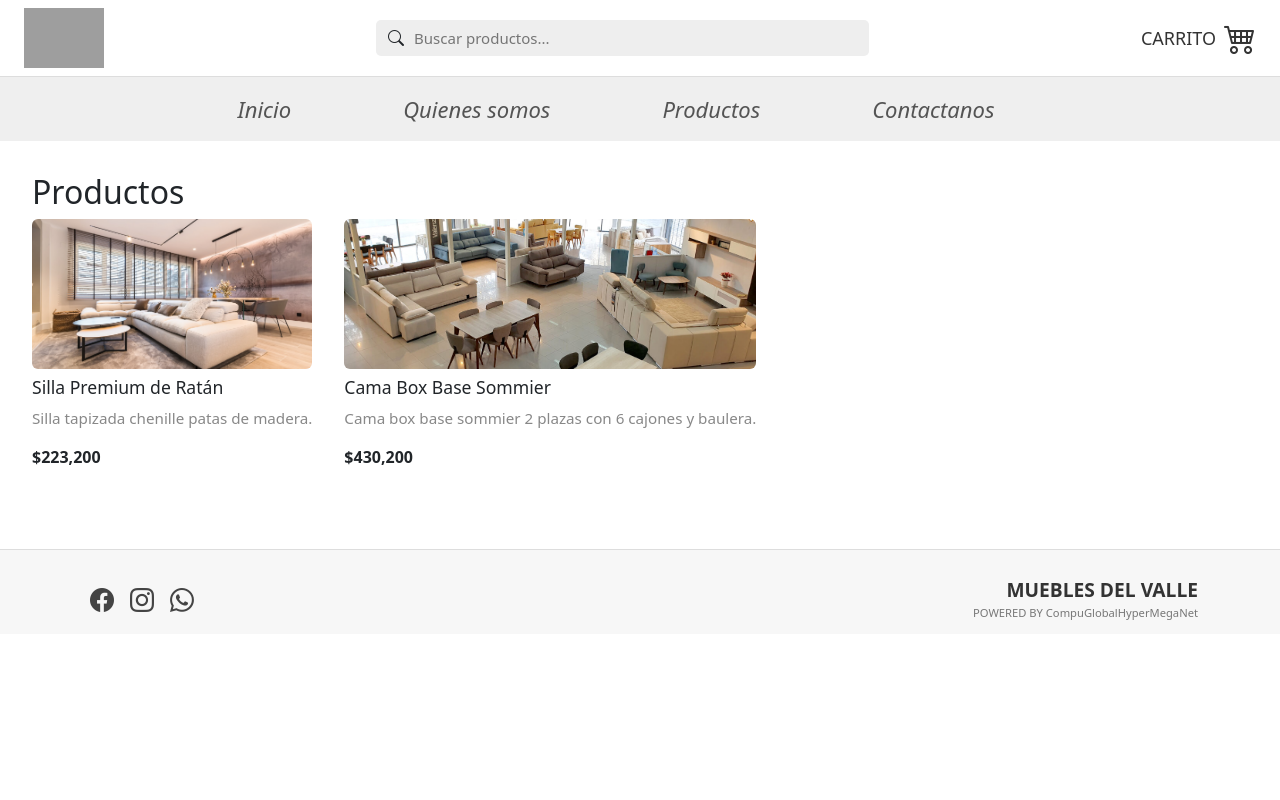
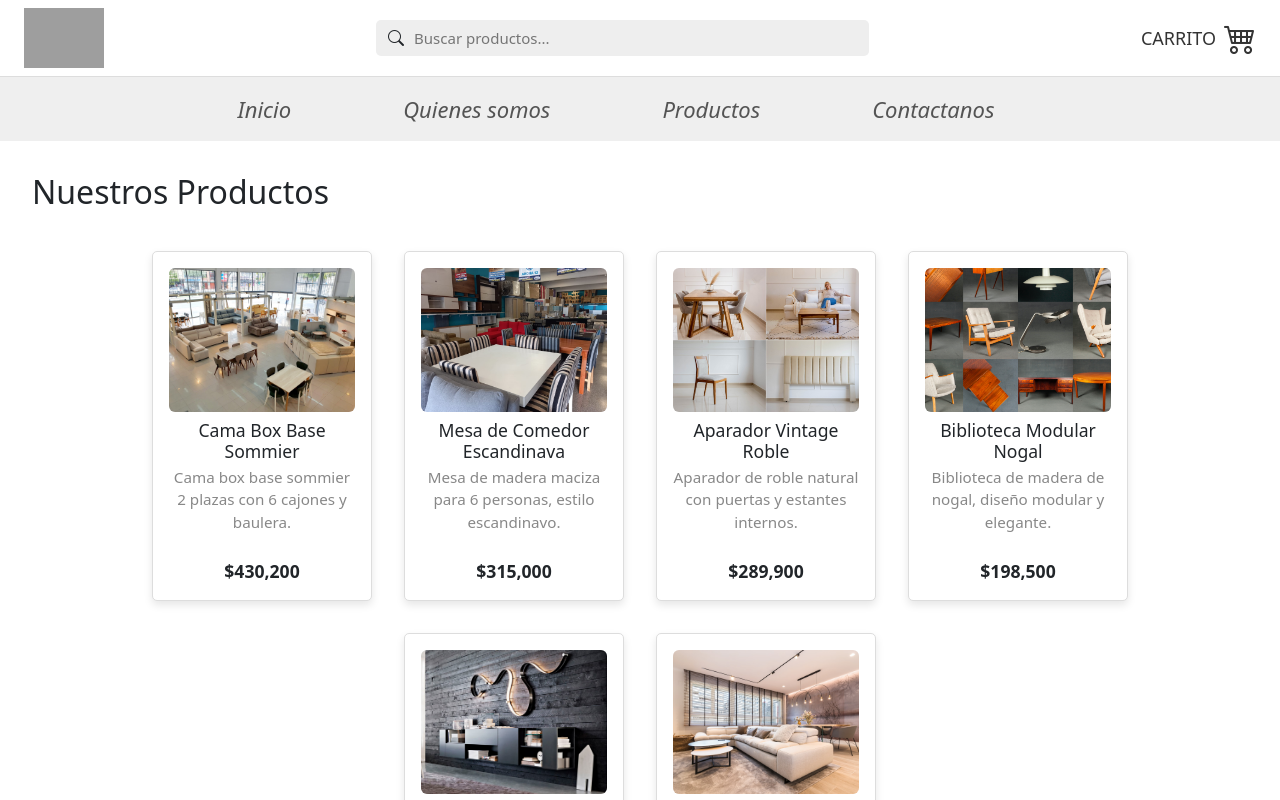
Before and after one commit to marianohlopez/IFTS29-Tpfinal-Frontend, a React (Vite) app: page /productos in a window 1280 px wide. Shown: the top 800 px of the page. Built offline with nearby package versions, Linux system fonts and the light colour scheme; grey boxes are pictures that could not be loaded.

Commit message:
Improve product card UI and expand product list
Enhanced the ProductCard component with better styling, hover effects, and navigation links. Updated ProductsPage to use the new styles and title. Expanded productsData.js with additional product entries for a more complete product catalog.

```diff
--- a/src/components/products/ProductCard.css
+++ b/src/components/products/ProductCard.css
@@ -2,15 +2,58 @@
   display: flex;
   flex-direction: column;
   justify-content: space-between;
-  height: 100%;
+  height: 350px; /* Ajusta según tu diseño */
+  border: 1px solid #ddd;
+  border-radius: 8px;
+  width: 220px;
+  padding: 1rem;
+  text-align: center;
+  background: #fff;
+  box-sizing: border-box;
+  box-shadow: 0 4px 8px rgba(0, 0, 0, 0.1);
+  border-radius: 5px;
+  transition: transform 0.3s ease, box-shadow 0.3s ease;
 }
 
-.product-list {
+.product-card:hover {
+  transform: translateY(-5px);
+  box-shadow: 0 8px 16px rgba(0, 0, 0, 0.15);
+}
+
+.product-card-link {
+  text-decoration: none;
+  color: inherit;
+  display: block;
+}
+
+.products-list {
   display: flex;
   flex-wrap: wrap;
   gap: 2rem;
+  justify-content: center; /* Centra horizontalmente */
+  padding: 2rem 0;
 }
 
-.product-card {
-  min-height: 350px;
+.product-card img {
+  width: 100%;
+  height: 150px;
+  object-fit: cover;
+  border-radius: 6px;
 }
+
+.product-card h3 {
+  font-size: 1.1rem;
+  margin: 0.5rem 0 0.2rem 0;
+}
+
+.product-card p {
+  color: #888;
+  font-size: 0.95rem;
+  flex-grow: 1;
+}
+
+.product-price {
+  font-weight: bold;
+  margin-top: 0.5rem;
+  font-size: 1.1rem;
+}
--- a/src/components/products/ProductCard.jsx
+++ b/src/components/products/ProductCard.jsx
@@ -1,19 +1,17 @@
-import React from "react";
+import { Link } from "react-router-dom";
+import "./ProductCard.css";
 
 const ProductCard = ({ product }) => (
-  <div className="product-card">
-    <img
-      src={product.image}
-      alt={product.name}
-      style={{ width: "100%", height: "150px", objectFit: "cover", borderRadius: "6px" }}
-    />
-    <h3 style={{ fontSize: "1.1rem", margin: "0.5rem 0" }}>{product.name}</h3>
-    <p style={{ color: "#888", fontSize: "0.95rem" }}>{product.description}</p>
-    <strong className="product-price">
-      ${product.price.toLocaleString()}
-    </strong>
-    {/* Aquí va el boton detalle o comprar */}
-  </div>
+    <Link to={`/productos/${product.id}`} className="product-card-link">
+        <div className="product-card">
+            <img src={product.image} alt={product.name} />
+            <h3>{product.name}</h3>
+            <p>{product.description}</p>
+            <strong className="product-price">
+            ${product.price.toLocaleString()}
+            </strong>
+        </div>
+    </Link>
 );
 
 export default ProductCard;
--- a/src/components/products/ProductsPage.jsx
+++ b/src/components/products/ProductsPage.jsx
@@ -7,8 +7,8 @@ import products from "./productsData";
 const ProductsPage = () => (
   <>
     <main style={{ padding: "2rem" }}>
-      <h2>Productos</h2>
-      <div style={{ display: "flex", flexWrap: "wrap", gap: "2rem" }}>
+      <h2>Nuestros Productos</h2>
+      <div className="products-list">
         {products.map((product) => (
           <ProductCard key={product.id} product={product} />
         ))}
--- a/src/components/products/productsData.js
+++ b/src/components/products/productsData.js
@@ -1,19 +1,49 @@
 const products = [
+
   {
     id: 1,
-    name: "Silla Premium de Ratán",
-    price: 223200,
-    image: "/src/assets/Foto1.jpg",
-    description: "Silla tapizada chenille patas de madera.",
-  },
-  {
-    id: 2,
     name: "Cama Box Base Sommier",
     price: 430200,
     image: "/src/assets/Foto2.jpg",
     description: "Cama box base sommier 2 plazas con 6 cajones y baulera.",
   },
-  // Aqui van mas productos
+
+  {
+    id: 2,
+    name: "Mesa de Comedor Escandinava",
+    price: 315000,
+    image: "/src/assets/Foto3.jpg",
+    description: "Mesa de madera maciza para 6 personas, estilo escandinavo.",
+  },
+  {
+    id: 3,
+    name: "Aparador Vintage Roble",
+    price: 289900,
+    image: "/src/assets/quienes_somos_1.jpg",
+    description: "Aparador de roble natural con puertas y estantes internos.",
+  },
+  {
+    id: 4,
+    name: "Biblioteca Modular Nogal",
+    price: 198500,
+    image: "/src/assets/quienes_somos_2.jpg",
+    description: "Biblioteca de madera de nogal, diseño modular y elegante.",
+  },
+  {
+    id: 5,
+    name: "Mesa Ratona Minimalista",
+    price: 112000,
+    image: "/src/assets/quienes_somos_3.jpg",
+    description: "Mesa ratona de madera clara, líneas simples y modernas.",
+  },
+  {
+    id: 6,
+    name: "Sillón Individual Tapizado",
+    price: 256800,
+    image: "/src/assets/Foto1.jpg",
+    description: "Sillón de madera con tapizado premium y apoyabrazos.",
+  },
+
 ];
 
 export default products;
```
